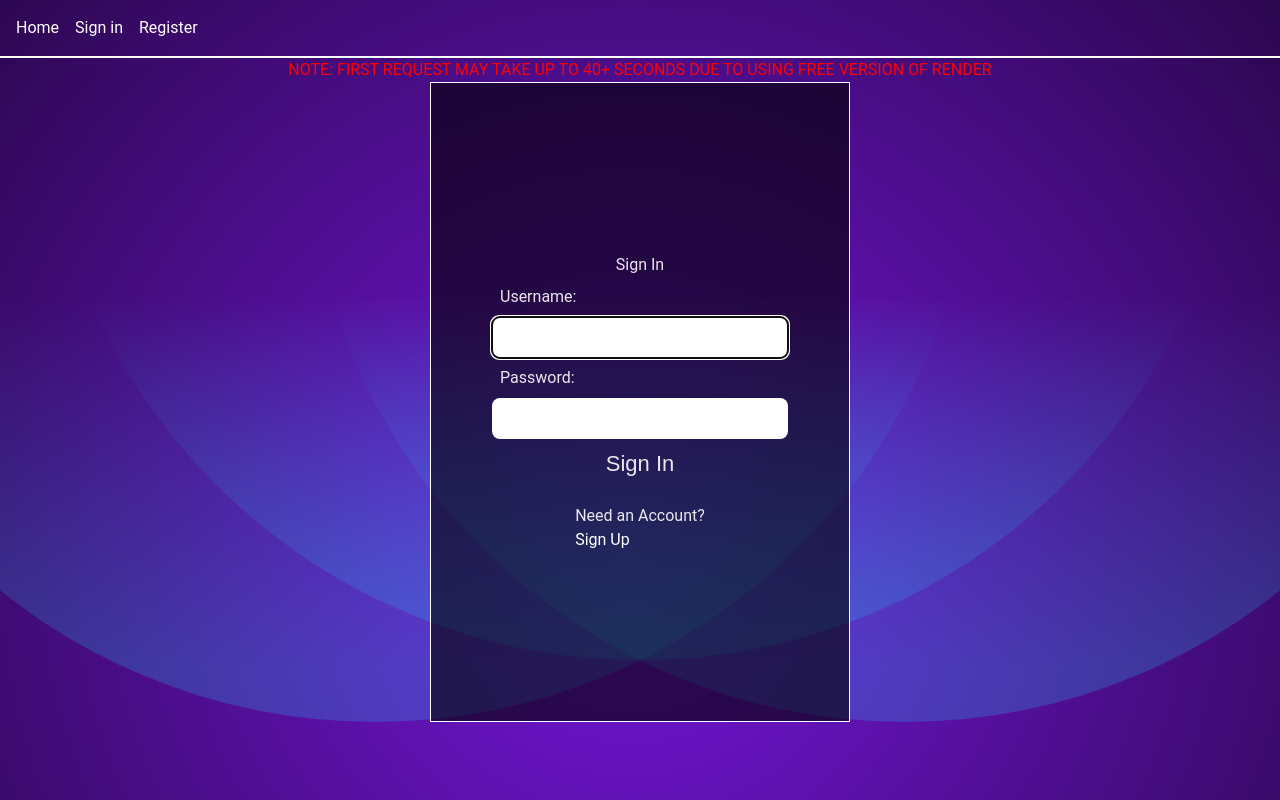
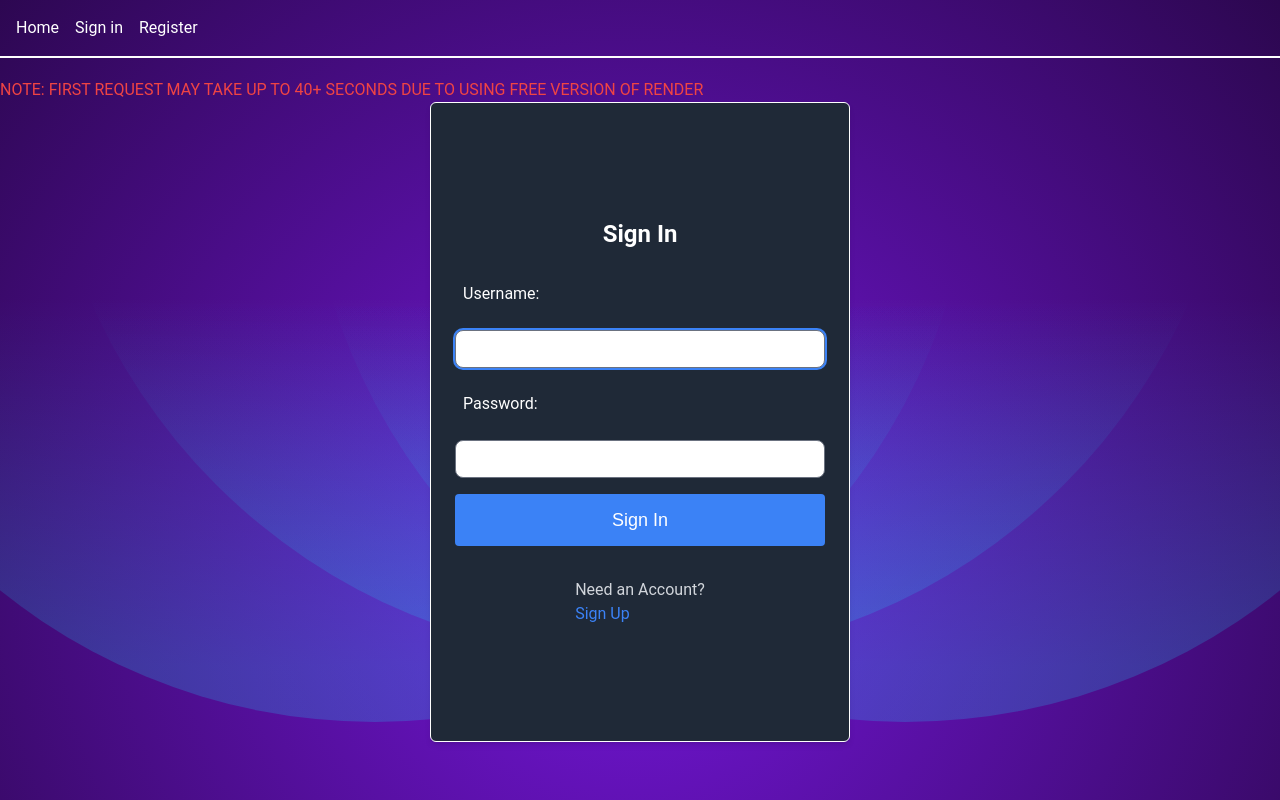
Before and after one commit to lukacc008/testing-platform, a React (Vite) app: page /login in a window 1280 px wide. Built offline with nearby package versions, Linux system fonts and the light colour scheme.

Commit message:
Changing form styles and switching to Tailwind

```diff
--- a/src/components/Login.jsx
+++ b/src/components/Login.jsx
@@ -82,9 +82,8 @@ const Login = () => {
 
   return (
     <>
-      <p style={{ color: "red", display: "flex", justifyContent: "center" }}>
-        NOTE: FIRST REQUEST MAY TAKE UP TO 40+ SECONDS DUE TO USING FREE
-        VERSION OF RENDER
+  <p className="text-red-500 mt-5">
+    NOTE: FIRST REQUEST MAY TAKE UP TO 40+ SECONDS DUE TO USING FREE VERSION OF RENDER
   </p>
   {success ? (
     <section>
@@ -96,21 +95,30 @@ const Login = () => {
         Successful login!
       </Alert>
       <p>
-            <Link to="/tests">Go to Tests</Link>
+        <Link to="/tests" className="text-blue-500 hover:underline">
+          Go to Tests
+        </Link>
       </p>
     </section>
   ) : (
-        <section>
+    <section className="flex flex-col items-center p-6 bg-gray-800 rounded-md shadow-md">
       <p
         ref={errRef}
-            className={errMsg ? "errmsg" : "offscreen"}
+        className={`${
+          errMsg ? "bg-pink-300 text-red-700 p-2 rounded" : "hidden"
+        }`}
         aria-live="assertive"
       >
         {errMsg}
       </p>
-          <h1>Sign In</h1>
-          <form onSubmit={handleSubmit}>
-            <label htmlFor="username">Username:</label>
+      <h1 className="text-2xl text-white font-bold mb-6">Sign In</h1>
+      <form
+        onSubmit={handleSubmit}
+        className="flex flex-col gap-4 w-full max-w-sm"
+      >
+        <label htmlFor="username" className="text-white">
+          Username:
+        </label>
         <input
           type="text"
           id="username"
@@ -119,30 +127,49 @@ const Login = () => {
           onChange={(e) => setUser(e.target.value)}
           value={user}
           required
+          className="font-nunito text-lg p-2 rounded border border-gray-500 focus:outline-none focus:ring-2 focus:ring-blue-500"
         />
 
-            <label htmlFor="password">Password:</label>
+        <label htmlFor="password" className="text-white">
+          Password:
+        </label>
         <input
           type="password"
           id="password"
           onChange={(e) => setPwd(e.target.value)}
           value={pwd}
           required
+          className="font-nunito text-lg p-2 rounded border border-gray-500 focus:outline-none focus:ring-2 focus:ring-blue-500"
         />
-            <button disabled={loading}>
-              {loading ? <CircularProgress size={50} sx={{ color: "white" }} /> : "Sign In"}
+
+        <button
+          disabled={loading}
+          className={`${
+            loading
+              ? "bg-gray-500 cursor-not-allowed"
+              : "bg-blue-500 hover:bg-blue-600"
+          } text-white font-nunito text-lg p-3 rounded focus:outline-none`}
+        >
+          {loading ? (
+            <CircularProgress size={30} sx={{ color: "white" }} />
+          ) : (
+            "Sign In"
+          )}
         </button>
       </form>
-          <p>
+      <p className="text-gray-300 mt-4">
         Need an Account?
         <br />
         <span className="line">
-              <Link to="/register">Sign Up</Link>
+          <Link to="/register" className="text-blue-500 hover:underline">
+            Sign Up
+          </Link>
         </span>
       </p>
     </section>
   )}
 </>
+
   );
 };
 
```
Lines whose indentation alone changed are shown as unchanged.
